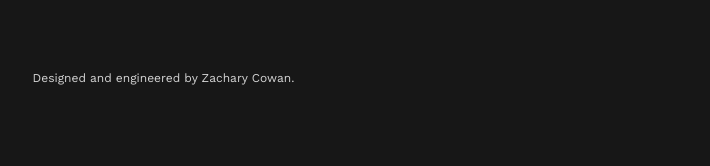
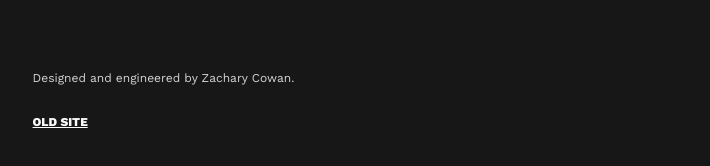
Before and after one commit to zacowan/site, a Next.js app: page / in a window 1280 px wide. Shown: the part 3779-3945 px from the top of the page, without its empty margins (284-994 px from the left). Built offline with nearby package versions, Linux system fonts and the light colour scheme; no server answers.

Commit message:
feat(footer): add link to old site

```diff
--- a/app/layout.tsx
+++ b/app/layout.tsx
@@ -1,6 +1,8 @@
 import { Work_Sans } from "@next/font/google";
 import Anchor from "@/components/Anchor";
 import "./globals.css";
+
+const SPOTLIGHT_LINK = "https://spotlight-i7ara7c2z-zacowan.vercel.app/";
 
 const workSans = Work_Sans({ subsets: ["latin"] });
 
@@ -19,10 +21,13 @@ export default function RootLayout({
       <body>
         {children}
         <footer className="flex justify-center px-3 py-20 border-t border-neutral-500 mt-20">
-          <div className="max-w-prose w-full space-y-8">
+          <div className="max-w-prose w-full space-y-4">
             <p className="block text-xs text-neutral-300">
               Designed and engineered by Zachary Cowan.
             </p>
+            <Anchor className="block text-xs" href={SPOTLIGHT_LINK}>
+              Old Site
+            </Anchor>
           </div>
         </footer>
       </body>
```
